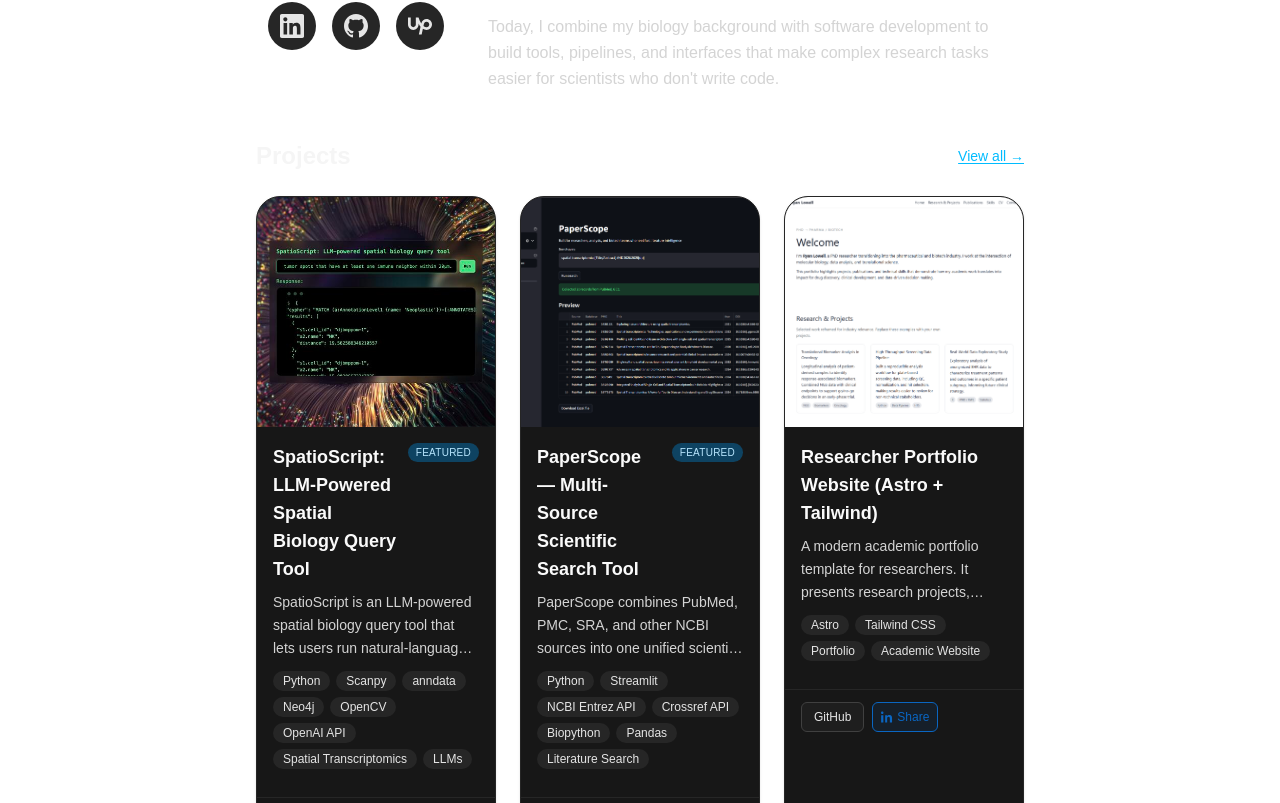
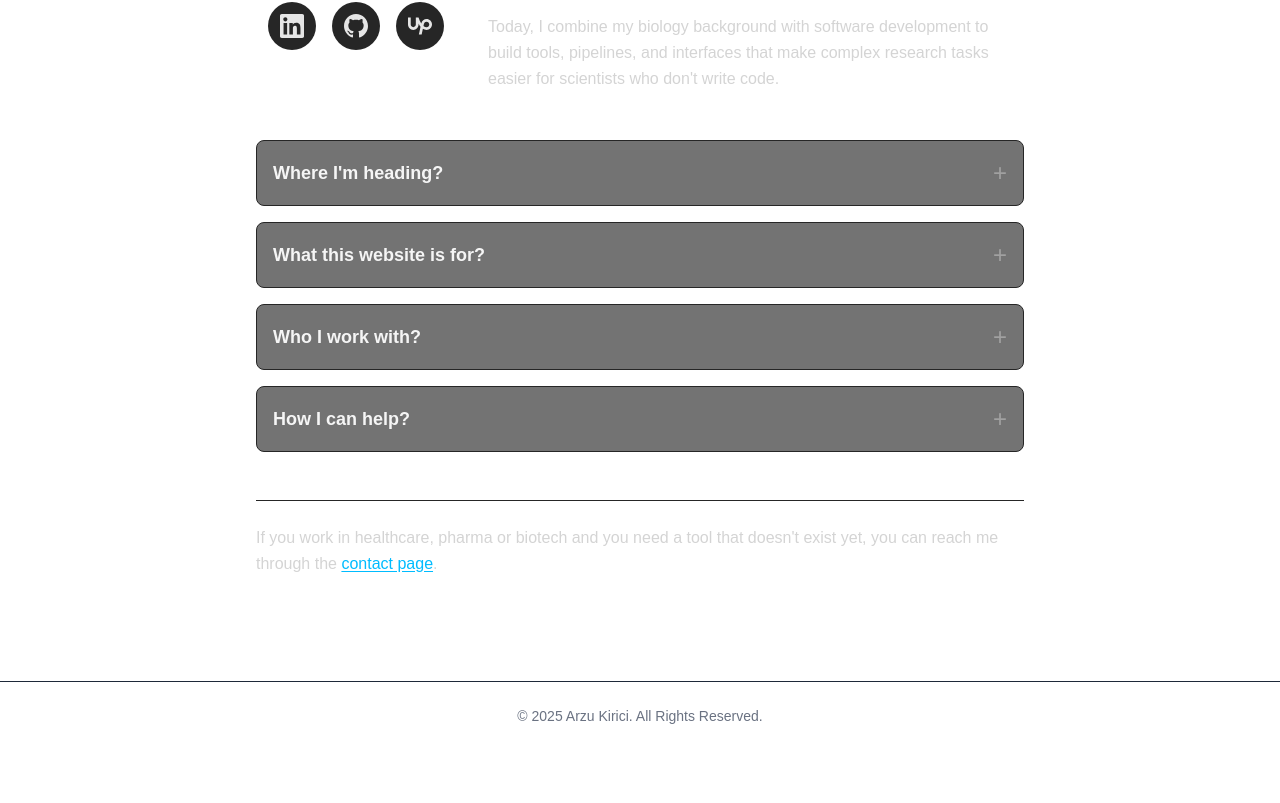
Before and after one commit to agkirici/agkirici.github.io, a Next.js app: page / in a window 1280 px wide. Shown: the part 597-1400 px from the top of the page. After the commit the page ends 1347 px from the top, so only its background shows below. Built offline with nearby package versions, Linux system fonts and the light colour scheme.

Commit message:
Remove GitHub link from PaperScope, move it to last position, and remove projects section from homepage

```diff
--- a/app/page.tsx
+++ b/app/page.tsx
@@ -1,11 +1,8 @@
 // © 2025 Arzu Kirici — All Rights Reserved
 
 import Image from 'next/image';
-import Link from 'next/link';
 import type { Metadata } from 'next';
 import Accordion from '@/components/Accordion';
-import { projects } from '@/data/projects';
-import ProjectCard from '@/components/ProjectCard';
 
 export const metadata: Metadata = {
   title: "Arzu Kirici | Portfolio",
@@ -137,43 +134,6 @@ export default function HomePage() {
                 </p>
               </div>
             </div>
-          </div>
-        </section>
-
-        {/* Projects Section */}
-        <section>
-          <div className="flex items-center justify-between mb-6">
-            <h2 className="text-2xl font-semibold text-neutral-100">Projects</h2>
-            <Link
-              href="/projects"
-              className="text-sm text-sky-400 hover:text-sky-300 underline underline-offset-2 transition-colors"
-            >
-              View all →
-            </Link>
-          </div>
-
-          {/* Projects Grid - Show featured projects first, limit to 3 on homepage */}
-          <div className="grid grid-cols-1 md:grid-cols-2 lg:grid-cols-3 gap-6">
-            {projects
-              .sort((a, b) => {
-                // Featured first
-                if (a.featured && !b.featured) return -1;
-                if (!a.featured && b.featured) return 1;
-                return 0;
-              })
-              .map((project) => (
-                <ProjectCard
-                  key={project.slug}
-                  title={project.title}
-                  description={project.description}
-                  tags={project.tags}
-                  slug={project.slug}
-                  featured={project.featured}
-                  banner={project.banner}
-                  link={project.link}
-                  github={project.github}
-                />
-              ))}
           </div>
         </section>
 
--- a/data/projects.ts
+++ b/data/projects.ts
@@ -20,6 +20,16 @@ export const projects = [
     github: "https://github.com/hackbio-ca/spatioscript-llm-spatial-biology",
   },
   {
+    title: "Researcher Portfolio Website (Astro + Tailwind)",
+    slug: "phd-portfolio-astro",
+    featured: false,
+    description:
+      "A modern academic portfolio template for researchers. It presents research projects, publications, technical skills, and a downloadable CV in a clear structure, offering a better alternative to traditional static PDF resumes.",
+    tags: ["Astro", "Tailwind CSS", "Portfolio", "Academic Website"],
+    banner: "/phd-portfolio-banner.png",
+    github: "https://github.com/agkirici/phd-portfolio-astro",
+  },
+  {
     title: "PaperScope — Multi-Source Scientific Search Tool",
     slug: "paperscope",
     featured: true,
@@ -35,16 +45,5 @@ export const projects = [
       "Literature Search",
     ],
     banner: "/paperscope-cover.png",
-    github: "https://github.com/agkirici/pubmed_scraper",
-  },
-  {
-    title: "Researcher Portfolio Website (Astro + Tailwind)",
-    slug: "phd-portfolio-astro",
-    featured: false,
-    description:
-      "A modern academic portfolio template for researchers. It presents research projects, publications, technical skills, and a downloadable CV in a clear structure, offering a better alternative to traditional static PDF resumes.",
-    tags: ["Astro", "Tailwind CSS", "Portfolio", "Academic Website"],
-    banner: "/phd-portfolio-banner.png",
-    github: "https://github.com/agkirici/phd-portfolio-astro",
   },
 ];
```
